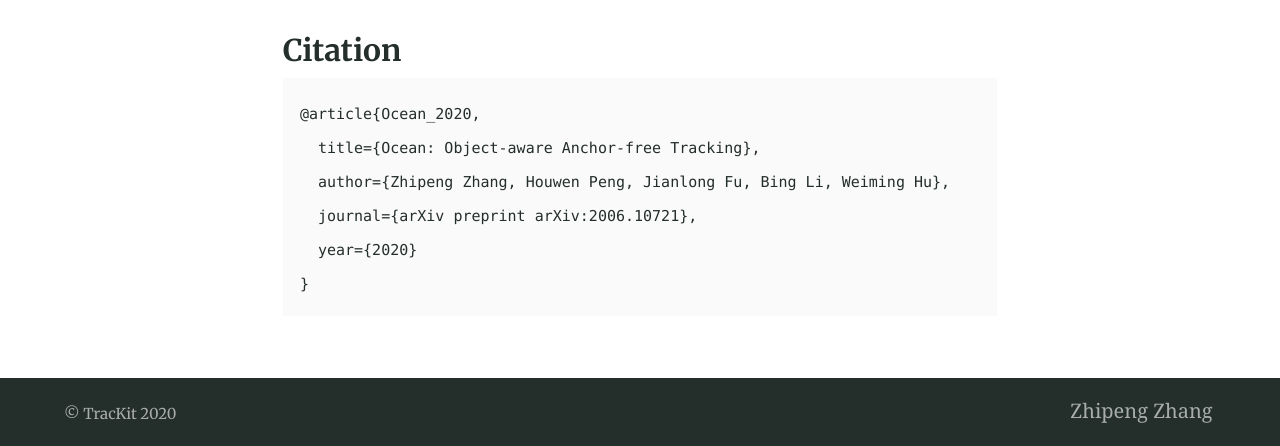
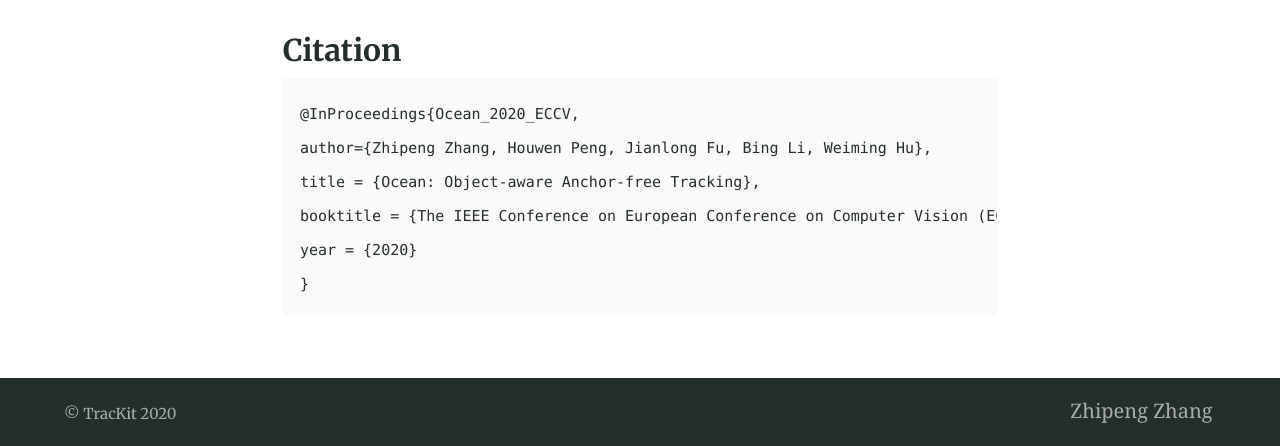
Before and after one commit to TracKitCV/TracKitCV.github.io, a Jekyll site: the page built from index.md, in a window 1280 px wide and 900 px high, scrolled down 1798 px, cut to the strip 454-900 px from the top of the window. Built offline with Jekyll 4.4.1, drawn with Linux system fonts in a browser that asks for light colours; emoji names are drawn with the system emoji font.

Commit message:
Update index.md

````diff
--- a/index.md
+++ b/index.md
@@ -21,10 +21,10 @@ Anchor-based Siamese trackers have achieved remarkable advancements in accuracy,
 
 ### Citation
 ```
-@article{Ocean_2020,
-  title={Ocean: Object-aware Anchor-free Tracking},
-  author={Zhipeng Zhang, Houwen Peng, Jianlong Fu, Bing Li, Weiming Hu},
-  journal={arXiv preprint arXiv:2006.10721},
-  year={2020}
+@InProceedings{Ocean_2020_ECCV,
+author={Zhipeng Zhang, Houwen Peng, Jianlong Fu, Bing Li, Weiming Hu},
+title = {Ocean: Object-aware Anchor-free Tracking},
+booktitle = {The IEEE Conference on European Conference on Computer Vision (ECCV)},
+year = {2020}
 }
 ```
````
